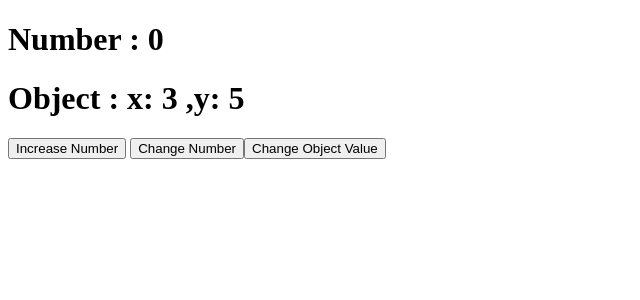
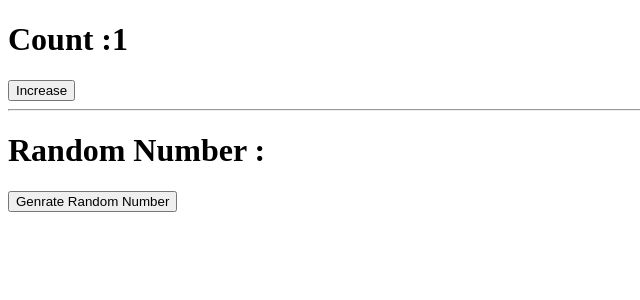
Before and after one commit to Aakashmid/ReactJsTutorial, a React (Vite) app in the folder ReactJsTut1/: page / in a window 1280 px wide. Shown: the top 300 px of the page, without its empty margins (0-640 px from the left). Built offline with nearby package versions, Linux system fonts and the light colour scheme.

Commit message:
useEffect in react

```diff
--- a/ReactJsTut1/src/App.jsx
+++ b/ReactJsTut1/src/App.jsx
@@ -2,6 +2,7 @@ import { FirstTestComponent } from './Components/FirstTestComponent'
 import { LearnEvent } from './Components/LearnEvent'
 import { Learnjsx } from './Components/LearnJsx'
 import { LearnProps } from './Components/LearnProps'
+import { LearnUseEffect } from './Components/LearnUseEffect'
 import { LearnUseState } from './Components/LearnUseState'
 import { LiftingStateUp } from './Components/LiftingStateUp'
 function App() {
@@ -21,7 +22,9 @@ function App() {
 
       {/* <LiftingStateUp printData={showdata}/> */}
 
-      <LearnUseState/>
+      {/* <LearnUseState/> */}
+
+      <LearnUseEffect/>
     </>
   )
 }
--- /dev/null
+++ b/ReactJsTut1/src/Components/LearnUseEffect.jsx
@@ -0,0 +1,53 @@
+import { useEffect, useState } from "react"
+
+export const LearnUseEffect = () => {
+
+    // for increase number
+    const [count,setCount]=useState(1)
+
+
+    // for generating random number
+    const [random_num, set_random_num] = useState(null)
+    const handleRandom=()=>{
+        const newRandomNum=Math.floor(Math.random()*100)+1;  //generate random number b/w 1 to 100
+        set_random_num(newRandomNum)
+    }
+
+
+    // Example 1 : It runs each time when component is mounted(first time render) and re-render
+    // useEffect(()=>{
+        //     console.log("UseEffect Called");
+        // })
+
+
+    // Example 2 : It runs each time when component is mounted([] means no dependencies)
+    // useEffect(()=>{
+    //     console.log("UseEffect Called");
+    // },[])
+
+
+    // Example 3 : Runs when component is mounted and whenever dependence changes
+    // useEffect(()=>{
+    //     console.log("UseEffect Called");
+    // },[count])  //call when count changes
+
+
+    // Example 4 : The cleanup function(the function u return from useEffect) runs when the component unmount or when the dependencies in dependency array changes .  since count is in the dependency array , whenever the count changes the cleanup function is called before the new effect run .
+
+    useEffect(()=>{
+        console.log("UseEffect Called");
+        return ()=>{
+            console.log("component will unmount !!")
+        }
+    },[count])  //call when count changes
+
+    return (
+        <>
+            <h1>Count :{count}</h1>
+            <button onClick={()=>setCount(count+1)}>Increase</button>
+            <hr />
+            <h1>Random Number : {random_num} </h1>
+            <button className="" onClick={handleRandom}>Genrate Random Number</button>
+        </>
+    )
+}
```
